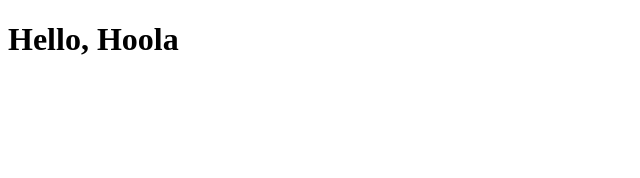
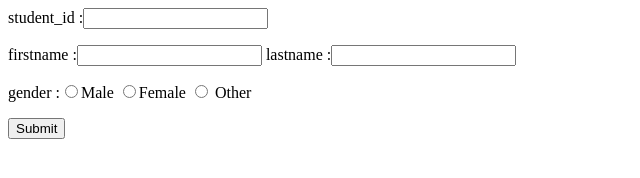
Before and after one commit to Bunyaporn0023/node-webapp, a website: page public/index.html in a window 1280 px wide. Shown: the whole page, without its empty margins (0-640 px from the left). Drawn offline with Linux system fonts and the light colour scheme.

Commit message:
add data

```diff
--- a/app.js
+++ b/app.js
@@ -25,7 +25,7 @@ app.get('/welcome', (req, res) =>
   }),
 );
 
-app.post('/', function(req, res) {
+app.post('/data', function(req, res) {
 
    var result ={ student_id: req.body.student_id,
      firstname: req.body.firstname,
--- a/public/index.html
+++ b/public/index.html
@@ -7,8 +7,17 @@
 <title>First Page</title>
 </head>
 <body>
-    <!--put here-->
-    <h1>Hello, Hoola</h1>
-    <!---->
+
+    <form name="Submit" action="/data" method="post">
+        student_id :<input type="text" name="student_id" ></p>
+        firstname :<input type="text" name="firstname" />
+        lastname :<input type="text" name="lastname" ></p>
+        gender :<input type="radio" name="gender"  value="Male" >Male
+                <input type="radio" name="gender"  value="Female">Female
+                <input type="radio" name="gender" value="other"> Other </p>
+
+        <input type="submit" value="Submit">
+    </form>
+
 </body>
 </html>
--- a/utility.js
+++ b/utility.js
@@ -4,6 +4,7 @@ const request = require("request-promise");
 const EXTERNAL_API=""; // put url
 const accessToken=""; // put access token
 const student = {
+  student_id:'63363577',
   name: '', // replace with your full name.
   age: 19, // put your age.
   gender: '', // replace with your gender
```
Also changed, not shown: 1 other file.
